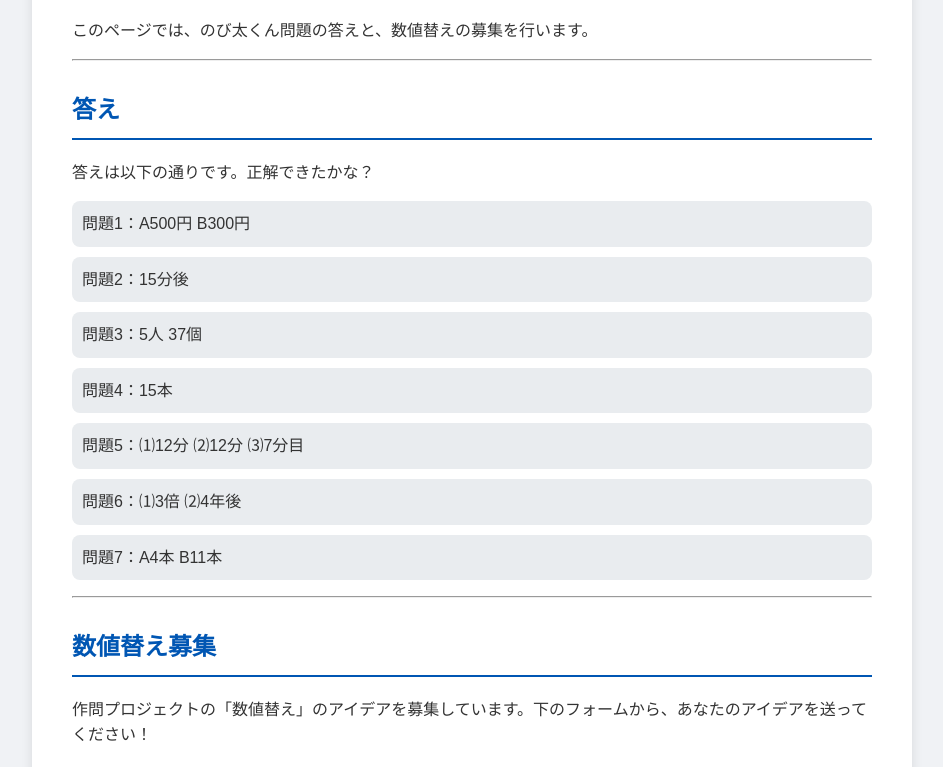
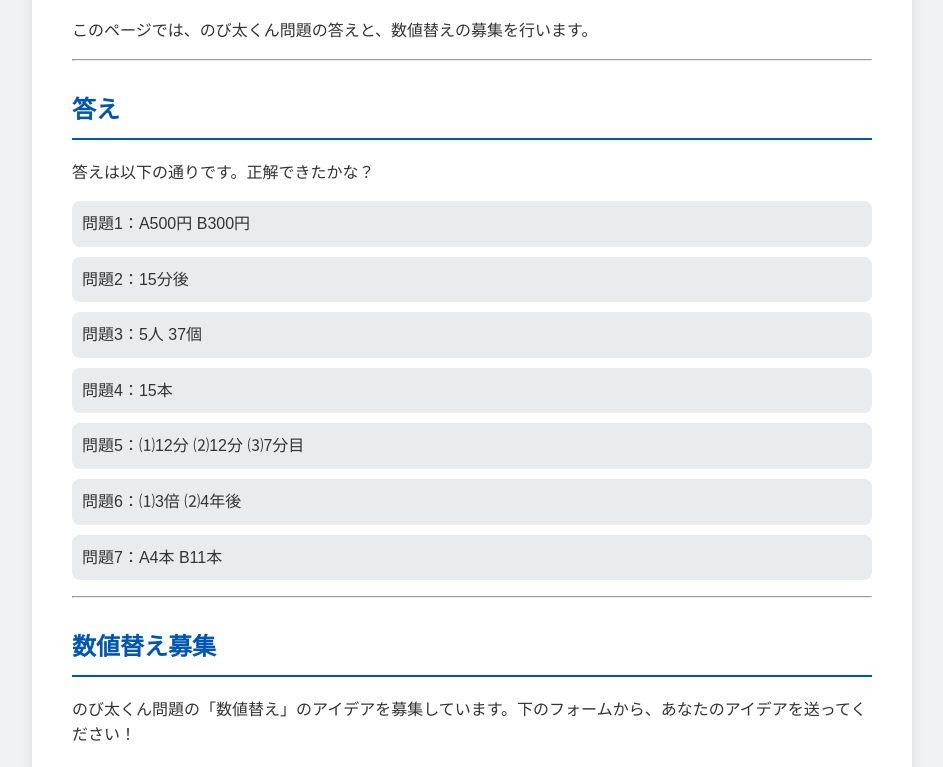
Before and after one commit to airnote123/sansuu, a plain HTML site: page テキストindex.html in a window 1280 px wide. Shown: the part 155-922 px from the top of the page, without its empty margins (168-1111 px from the left). Drawn offline with Linux system fonts and the light colour scheme.

Commit message:
テキストindex.html

```diff
--- a/テキストindex.html
+++ b/テキストindex.html
@@ -80,7 +80,7 @@
 
         <section>
             <h2>数値替え募集</h2>
-            <p>作問プロジェクトの「数値替え」のアイデアを募集しています。下のフォームから、あなたのアイデアを送ってください！</p>
+            <p>のび太くん問題の「数値替え」のアイデアを募集しています。下のフォームから、あなたのアイデアを送ってください！</p>
             <iframe src="https://docs.google.com/forms/d/e/1FAIpQLScWJVhBFgk6cqpweNAoyO6GWeXsTbnkIBlCGbxzsRmSw8Yapg/viewform?embedded=true" width="640" height="1185" frameborder="0" marginheight="0" marginwidth="0">読み込んでいます…</iframe>
         </section>
 
```
